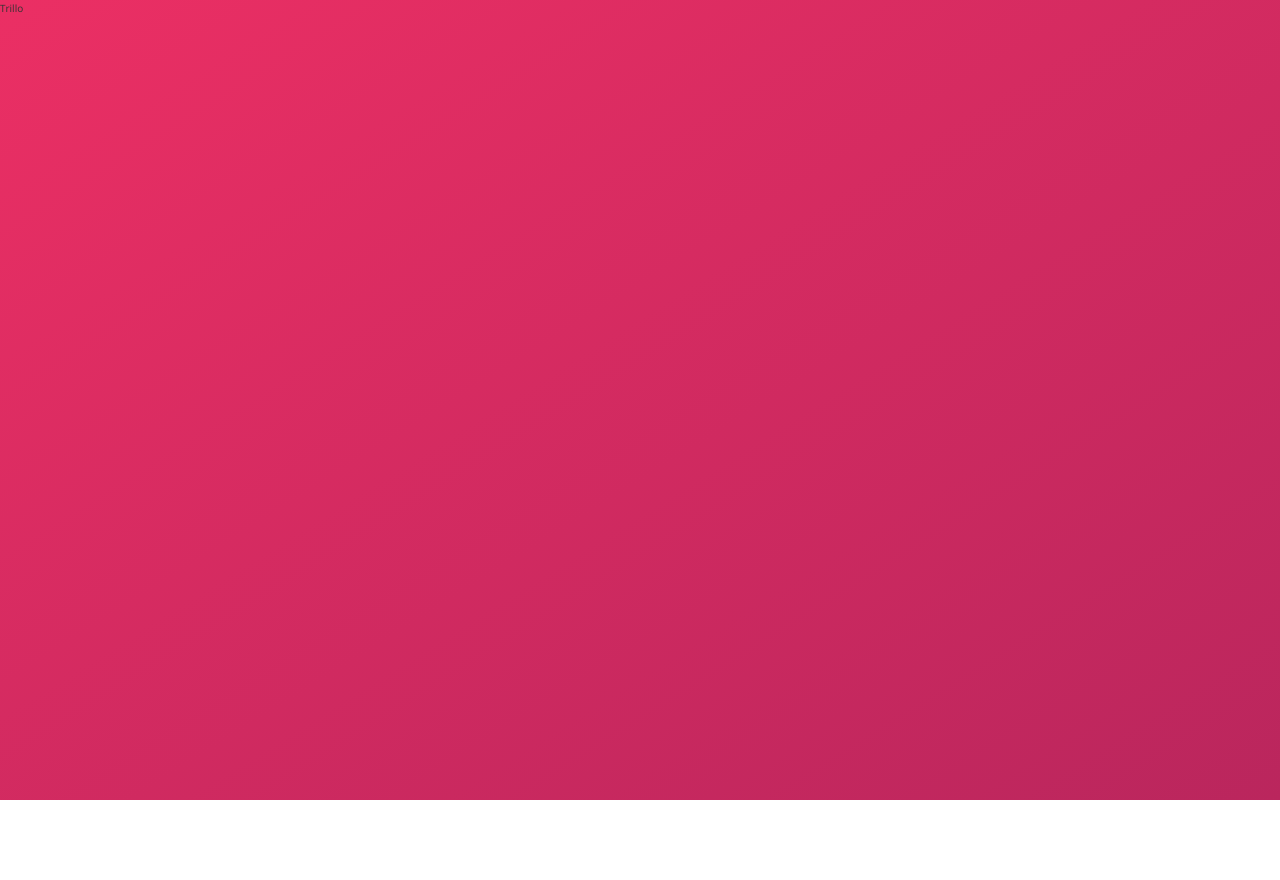
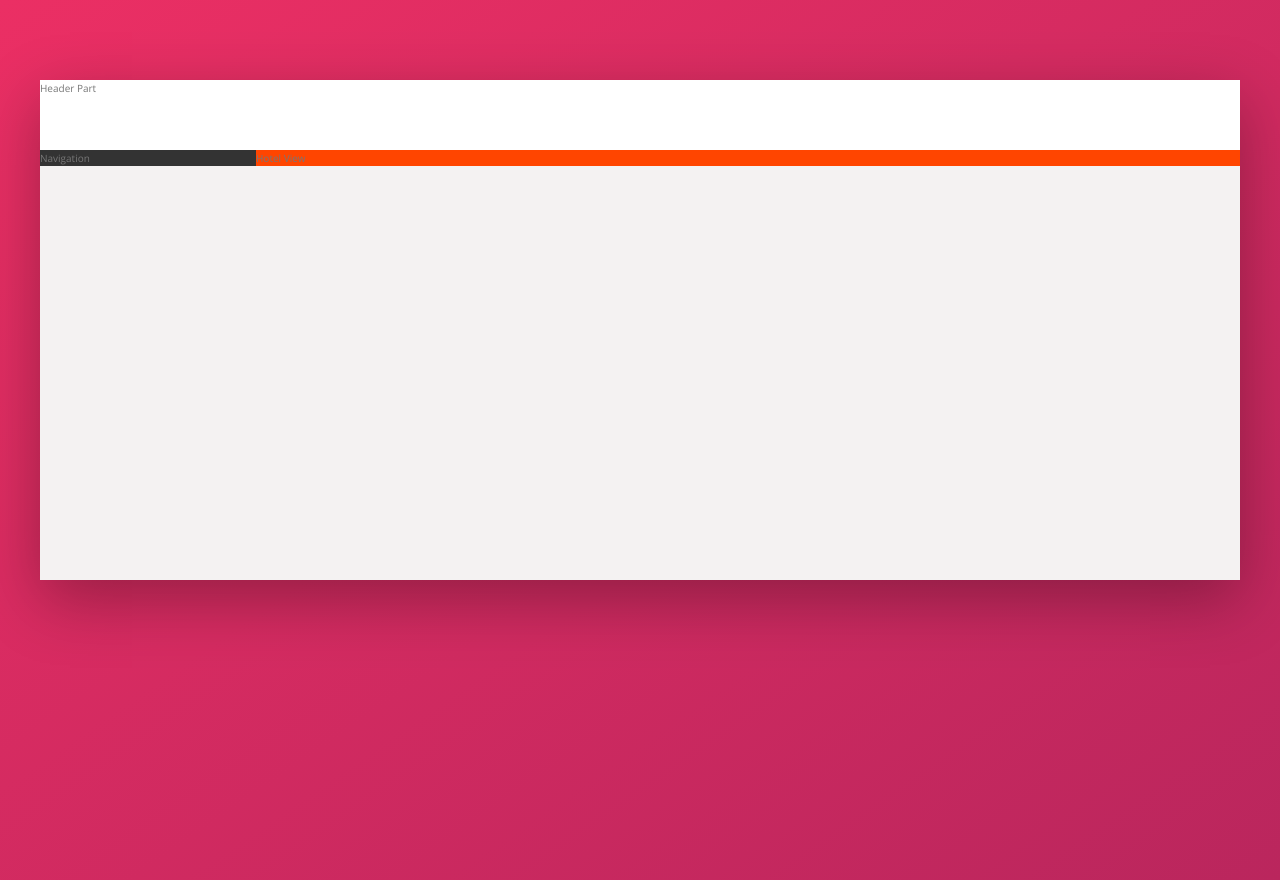
Before and after one commit to Benedict-Khamana/Advanced-CSS, a website: page 02-Trillo-Project/index.html in a window 1280 px wide. Before the commit the page ends 800 px from the top, so only its background shows below. Drawn offline with nearby package versions, Linux system fonts and the light colour scheme.

Commit message:
Building the Overall Layout

```diff
--- a/02-Trillo-Project/index.html
+++ b/02-Trillo-Project/index.html
@@ -13,7 +13,19 @@
 </head>
 
 <body>
-	Trillo
+	<div class="container">
+		<header class="header">
+			Header Part
+		</header>
+		<div class="content">
+			<nav class="sidebar">
+				Navigation
+			</nav>
+			<main class="hotel-view">
+				Hotel View
+			</main>
+		</div>
+	</div>
 </body>
 
 </html>
--- a/02-Trillo-Project/sass/_base.scss
+++ b/02-Trillo-Project/sass/_base.scss
@@ -21,14 +21,15 @@ Grey dark 3: #999
 	--color-primary-light: #ff3366;
 	--color-primary-dark: #ba265d;
 
-	--color-gray-light-1: #faf9f9;
-	--color-gray-light-2: #f4f2f2;
-	--color-gray-light-3: #f0eeee;
-	--color-gray-light-4: #ccc;
+	--color-grey-light-1: #faf9f9;
+	--color-grey-light-2: #f4f2f2;
+	--color-grey-light-3: #f0eeee;
+	--color-grey-light-4: #ccc;
+	--color-grey-dark-1: #333;
+	--color-grey-dark-2: #777;
+	--color-grey-dark-3: #999;
 
-	--color-gray-dark-1: #333;
-	--color-gray-dark-2: #777;
-	--color-gray-dark-3: #999;
+	--shadow-dark-1: 0 2rem 6rem rgba(0, 0, 0, 0.3);
 }
 
 * {
@@ -51,7 +52,7 @@ body {
 	font-family: "Open Sans", sans-serif;
 	font-weight: 400;
 	line-height: 1.6;
-	color: var(--color-gray-dark-1);
+	color: var(--color-grey-dark-2);
 	background-image: linear-gradient(to right bottom,
 		var(--color-primary),
 		var(--color-primary-dark));
--- a/02-Trillo-Project/sass/_layout.scss
+++ b/02-Trillo-Project/sass/_layout.scss
@@ -0,0 +1,29 @@
+.container {
+	max-width: 120rem;
+	margin: 8rem auto;
+	background-color: var(--color-grey-light-2);
+	box-shadow: var(--shadow-dark-1);
+	min-height: 50rem;
+}
+
+.header {
+	height: 7rem;
+	background-color: #fff;
+	border-bottom: var(--color-grey-light-2);
+}
+
+.content {
+	display: flex;
+}
+
+.sidebar {
+	background-color: var(--color-grey-dark-1);
+	flex: 0 0 18%; //? [flex-grow] [flex-shrink] [flex-basis]
+}
+
+.hotel-view {
+	background-color: #fff;
+	background-color:orangered;
+
+	flex: 1 1 auto; //? [max] [min] [ideal size];
+}
```
Also changed, not shown: 02-Trillo-Project/css/style.comp.css, 02-Trillo-Project/css/style.css, 02-Trillo-Project/css/style.prefix.css.
